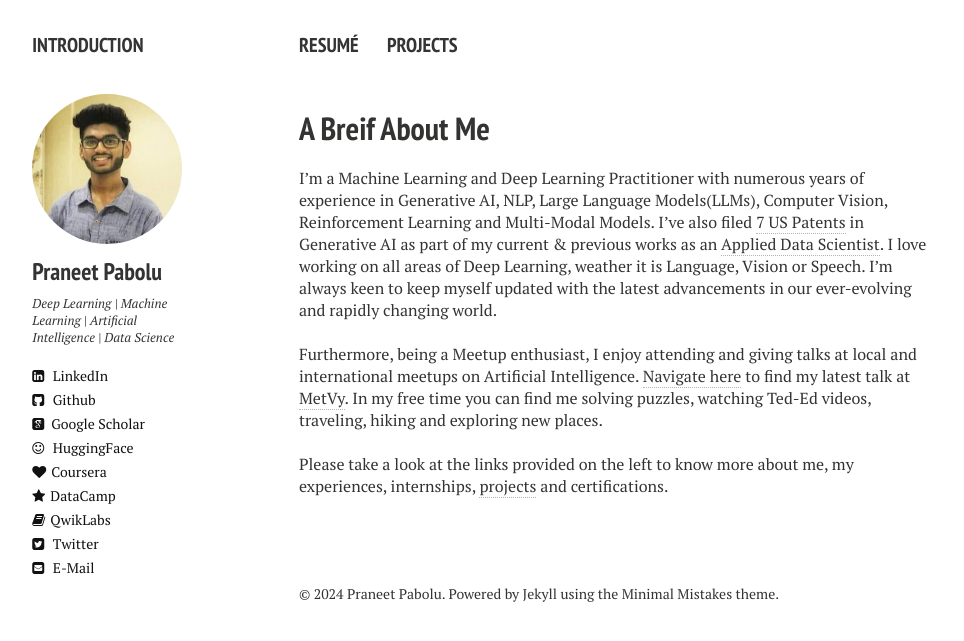
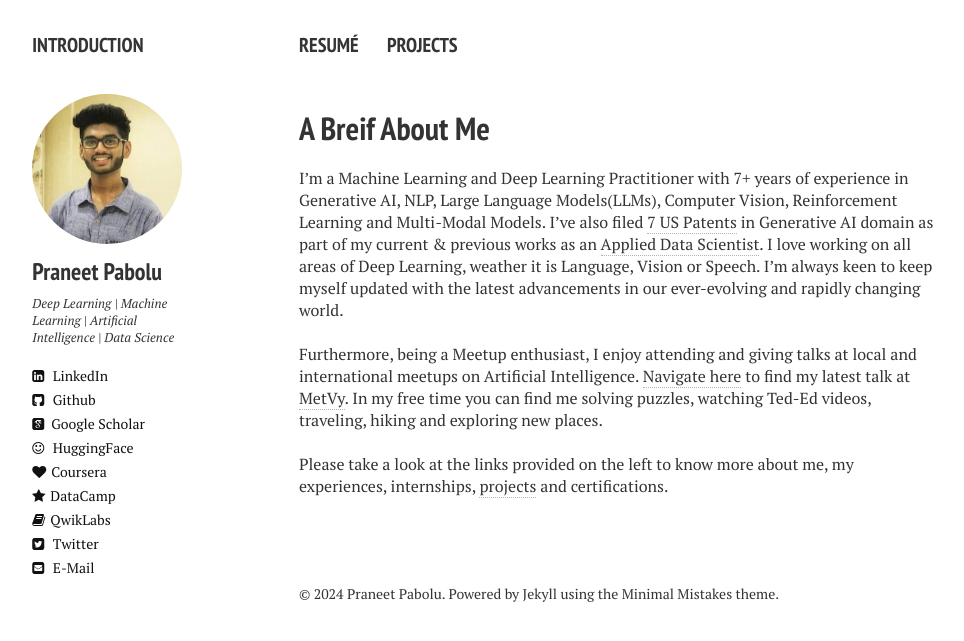
Before and after one commit to DeathReaper0965/deathreaper0965.github.io, a Jekyll site: the page built from index.md, in a window 1280 px wide. Shown: the top 641 px of the page, without its empty margins (21-985 px from the left). Built offline with Jekyll 4.4.1, drawn with Linux system fonts in a browser that asks for light colours; nearby versions of some CDN libraries; comment, search, counter and statistics services are not loaded.

Commit message:
small change in years

```diff
--- a/index.md
+++ b/index.md
@@ -5,7 +5,7 @@ description: "Praneet's website"
 tags: [Jekyll, theme, responsive, blog, template]
 ---
 
-I'm a Machine Learning and Deep Learning Practitioner with numerous years of experience in Generative AI, NLP, Large Language Models(LLMs), Computer Vision, Reinforcement Learning and Multi-Modal Models. I've also filed <a href="https://scholar.google.com/citations?user=aNXn0loAAAAJ" target="_blank">7 US Patents</a> in Generative AI as part of my current & previous works as an <a href="https://linkedin.com/in/deathreaper0965" target="_blank">Applied Data Scientist</a>. I love working on all areas of Deep Learning, weather it is Language, Vision or Speech. I’m always keen to keep myself updated with the latest advancements in our ever-evolving and rapidly changing world.
+I'm a Machine Learning and Deep Learning Practitioner with 7+ years of experience in Generative AI, NLP, Large Language Models(LLMs), Computer Vision, Reinforcement Learning and Multi-Modal Models. I've also filed <a href="https://scholar.google.com/citations?user=aNXn0loAAAAJ" target="_blank">7 US Patents</a> in Generative AI domain as part of my current & previous works as an <a href="https://linkedin.com/in/deathreaper0965" target="_blank">Applied Data Scientist</a>. I love working on all areas of Deep Learning, weather it is Language, Vision or Speech. I’m always keen to keep myself updated with the latest advancements in our ever-evolving and rapidly changing world.
 
 <br />
 Furthermore, being a Meetup enthusiast, I enjoy attending and giving talks at local and international meetups on Artificial Intelligence. <a href="https://www.linkedin.com/feed/update/urn:li:activity:7116083127827017728/">Navigate here</a> to find my latest talk at <a href="https://www.metvy.com/">MetVy</a>. In my free time you can find me solving puzzles, watching Ted-Ed videos, traveling, hiking and exploring new places.
```
